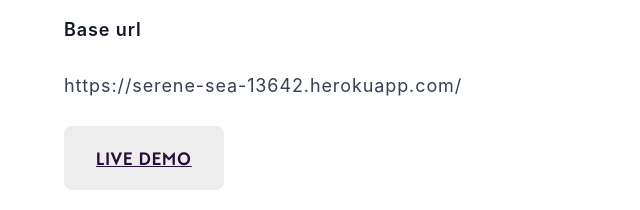
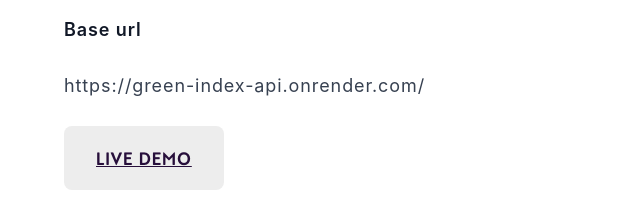
Before and after one commit to kanhaiya04/Environ.Earth, a plain HTML site: page apidoc.html in a window 1280 px wide. Shown: the part 590-800 px from the top of the page, 0-640 px from the left. Drawn offline with Linux system fonts and the light colour scheme.

Commit message:
api doc link are modified to render images folder is added

```diff
--- a/apidoc.html
+++ b/apidoc.html
@@ -48,8 +48,8 @@
             <div class="text-left prose max-w-none lg:prose-lg content mb-24">
                 <p>Check out our Environ Earth API for Latest data of Green Index of All Companies across the Global</p>
                   <h2 class="font-franzSansBold"><strong>HOW TO MAKE AN API CALL</strong></h2>
-                <p><strong>Base url</strong><p>https://serene-sea-13642.herokuapp.com/</p>
-                  <div class="flex flex-col space-y-10 mb-8 md:flex-row md:justify-between md:items-center md:space-y-0 md:space-x-0"><a href="https://serene-sea-13642.herokuapp.com/" target="_blank" class="bg-brandGray md:px-8 w-54 text-center py-4 font-franzSansBold text-mapBlue uppercase rounded-lg">LIVE DEMO</a>
+                <p><strong>Base url</strong><p>https://green-index-api.onrender.com/</p>
+                  <div class="flex flex-col space-y-10 mb-8 md:flex-row md:justify-between md:items-center md:space-y-0 md:space-x-0"><a href="https://green-index-api.onrender.com" target="_blank" class="bg-brandGray md:px-8 w-54 text-center py-4 font-franzSansBold text-mapBlue uppercase rounded-lg">LIVE DEMO</a>
                     </div>
                 <p><em>Returns the data of All the Companies in JSON Format</em></p>
                 <h2 class="font-franzSansBold"><strong>PARAMETERS</strong></h1>
@@ -58,7 +58,7 @@
                 <p><em>This API call will return all the data of a specific Company</em></p>
                 <p>ex:-</p>
                 <p>/company/apple</p>
-                <div class="flex flex-col space-y-10 mb-8 md:flex-row md:justify-between md:items-center md:space-y-0 md:space-x-0"><a href="https://serene-sea-13642.herokuapp.com/company/Apple" target="_blank" class="bg-brandGray md:px-8 w-54 text-center py-4 font-franzSansBold text-mapBlue uppercase rounded-lg">LIVE DEMO</a>
+                <div class="flex flex-col space-y-10 mb-8 md:flex-row md:justify-between md:items-center md:space-y-0 md:space-x-0"><a href="https://green-index-api.onrender.com/company/Apple" target="_blank" class="bg-brandGray md:px-8 w-54 text-center py-4 font-franzSansBold text-mapBlue uppercase rounded-lg">LIVE DEMO</a>
                   </div>
                 <img src="/images/company.png">
                 <h3 class="font-franzSansBold"><strong>Country</strong></h3>
@@ -66,7 +66,7 @@
                 <p><em>This API call will return all the data of the companies of that specific Country</em></p>
                 <p>ex:-</p>
                 <p>/country/usa</p>
-                <div class="flex flex-col space-y-10 mb-8 md:flex-row md:justify-between md:items-center md:space-y-0 md:space-x-0"><a href="https://serene-sea-13642.herokuapp.com/country/USA" target="_blank" class="bg-brandGray md:px-8 w-54 text-center py-4 font-franzSansBold text-mapBlue uppercase rounded-lg">LIVE DEMO</a>
+                <div class="flex flex-col space-y-10 mb-8 md:flex-row md:justify-between md:items-center md:space-y-0 md:space-x-0"><a href="https://green-index-api.onrender.com/country/USA" target="_blank" class="bg-brandGray md:px-8 w-54 text-center py-4 font-franzSansBold text-mapBlue uppercase rounded-lg">LIVE DEMO</a>
                   </div>
                 <img src="/images/country.png">
             </div>
```
Also changed, not shown: images/company.png (added), images/country.png (added).
